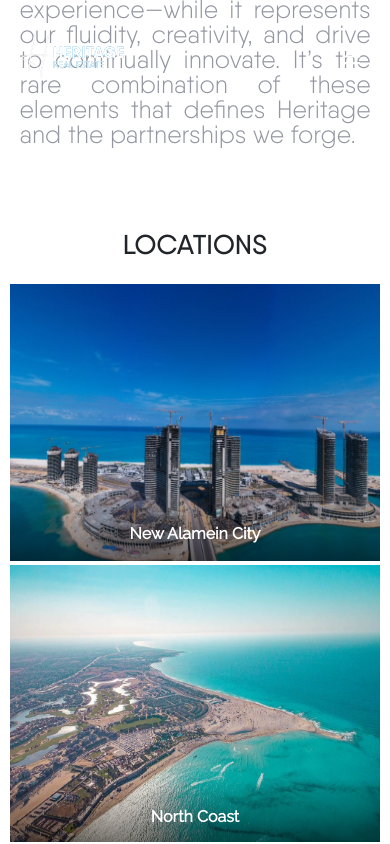
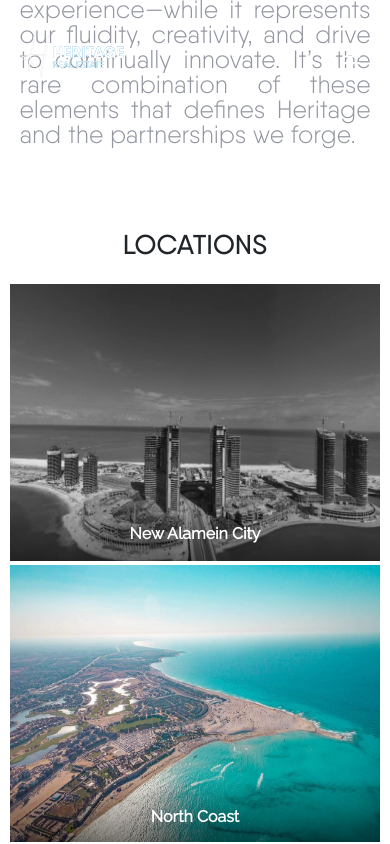
Before and after one commit to youssefsfahmy/heritage_frontend, a React (Create React App) app: page / in a window 390 px wide. In both pictures the pointer is over the picture 195 px from the left and 2573 px from the top of the page. Shown: the part 2152-2996 px from the top of the page. Built offline with nearby package versions, Linux system fonts and the light colour scheme; grey boxes are pictures that could not be loaded.

Commit message:
complete homepage

```diff
--- a/src/CSS/Homepage/FeaturedProjects.css
+++ b/src/CSS/Homepage/FeaturedProjects.css
@@ -208,7 +208,6 @@ a {
   }
   .figureOverlay:hover {
     transition: all 1s cubic-bezier(0.25, 0.8, 0.25, 1);
-
     transform: none;
 
     /* background-size: 175%; */
--- a/src/CSS/Homepage/Locations.css
+++ b/src/CSS/Homepage/Locations.css
@@ -114,21 +114,21 @@
   }
 
   .activate.active {
-    transform: scale(1.1);
-    filter: grayscale(0);
+    transform: scale(1.1) !important;
+    filter: grayscale(0) !important;
     transition: 0.3s;
   }
   .gallery:hover .gallery__image {
-    filter: none;
+    filter: grayscale(1);
   }
 
   .gallery__link:hover .gallery__image {
-    filter: none;
+    filter: grayscale(1);
   }
   .gallery__link:hover .gallery__caption {
     opacity: 1;
   }
   .gallery__image:hover {
-    transform: none;
+    transform: unset;
   }
 }
```
